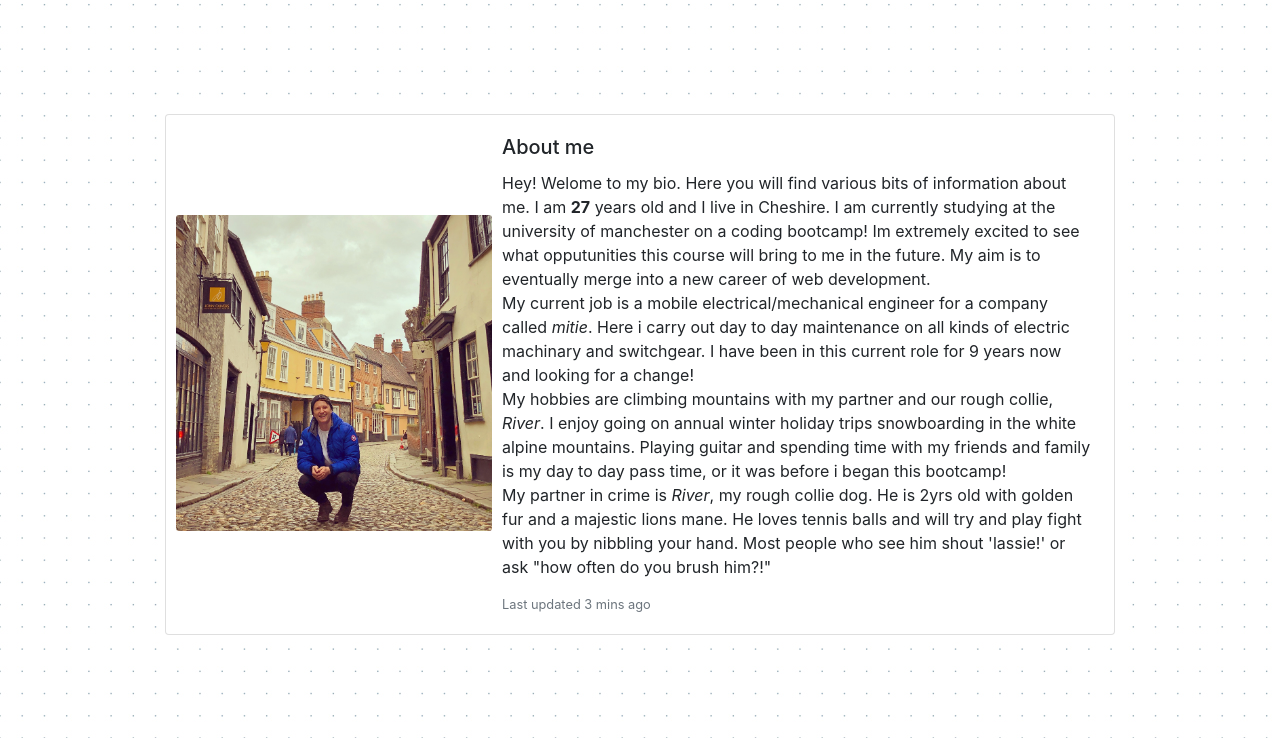
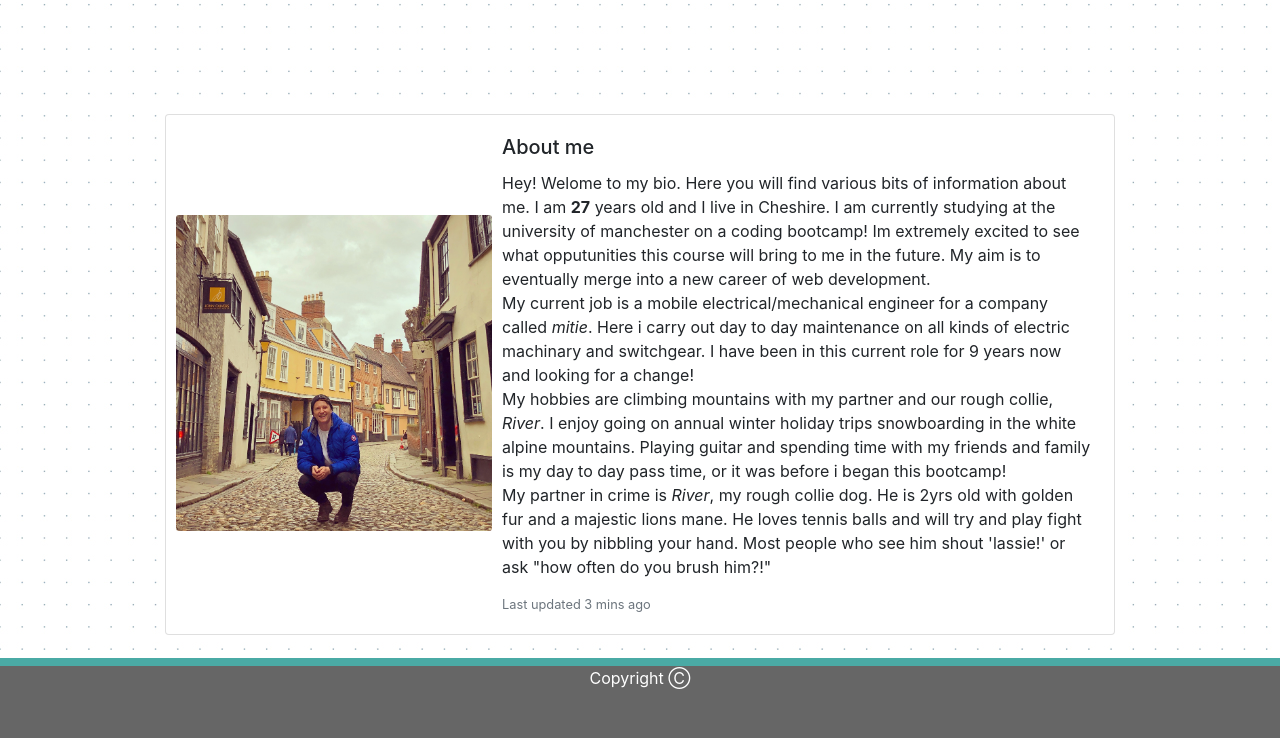
Before and after one commit to Jamesdavies1/homework2, a plain HTML site: page index.html in a window 1280 px wide. Shown: the part 62-800 px from the top of the page. Drawn offline with nearby package versions, Linux system fonts and the light colour scheme; files whose address does not match are found by name.

Commit message:
added footer to all pages

```diff
--- a/assets/css/style.css
+++ b/assets/css/style.css
@@ -50,3 +50,16 @@ margin-top: 120px;
     float: left;
     height: 300px;
 }
+
+.footer{
+    background-color: #666666;
+    color: white;
+    text-align: center;
+    width: 100%;
+    border-top: 8px solid #4aaaa5;
+    margin-top: 17px;
+    position: fixed;
+    bottom: 0;
+    left: 0;
+    height: 80px;
+}
--- a/index.html
+++ b/index.html
@@ -58,6 +58,11 @@
       </div>
     </div>
 
+    <footer>
+        <section class="footer">
+            <p>Copyright &#9400;</p>
+        </section>
+    </footer>
 
 </body>
 
```
Also changed, not shown: contact.html (+7 -0 lines), portfolio.html (+7 -0 lines).
